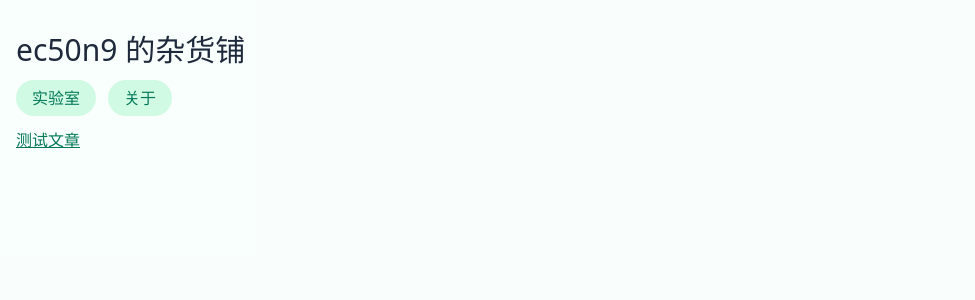
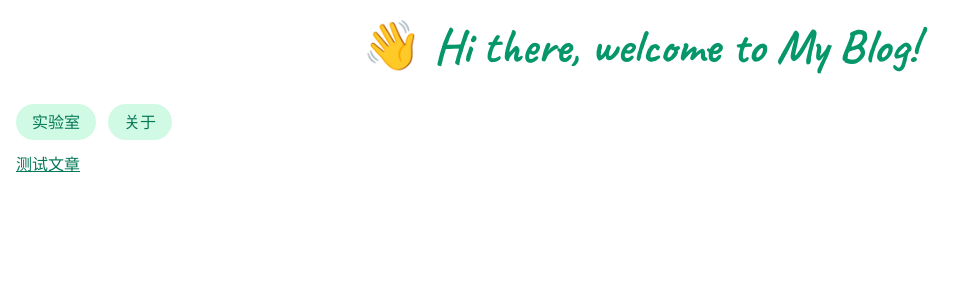
Before and after one commit to ec50n9/blog, a Nuxt app: page / in a window 1280 px wide. Shown: the top 300 px of the page, without its empty margins (0-975 px from the left). Built offline with nearby package versions, Linux system fonts and the light colour scheme.

Commit message:
引入字体

```diff
--- a/app.vue
+++ b/app.vue
@@ -30,4 +30,9 @@ import '@unocss/reset/tailwind-compat.css'
   opacity: 0;
   transform: rotate3d(1, 1, 1, 15deg);
 }
+
+@font-face {
+  font-family: 'Caveat';
+  src: url('~/assets/fonts/Caveat-VariableFont_wght.ttf');
+}
 </style>
--- a/layouts/default.vue
+++ b/layouts/default.vue
@@ -2,7 +2,7 @@
 </script>
 
 <template>
-  <div class="min-h-screen bg-emerald-50/30 c-slate-7">
+  <div class="min-h-screen bg-white c-slate-7">
     <slot />
     <AppFooter />
   </div>
--- a/pages/index.vue
+++ b/pages/index.vue
@@ -21,7 +21,7 @@ const articleList = useState<Article[]>("articleList", () => [
 
 <template>
   <div>
-    <AppHeader title="ec50n9 的杂货铺" />
+    <p class="py-4 px-8 text-center leading-tight text-5xl font-bold font-stylish c-emerald-6"> 👋 Hi there, welcome to My Blog! </p>
     <AppNav class="mt-3 px-4" :nav-list="navList" />
     <ArticleList class="mt-3 px-4" :article-list="articleList" />
   </div>
--- a/uno.config.ts
+++ b/uno.config.ts
@@ -1,5 +1,5 @@
 import { defineConfig } from "unocss";
 
 export default defineConfig({
-  // ...UnoCSS options
+  rules: [["font-stylish", { 'font-family': "Caveat" }]],
 });
```
Also changed, not shown: assets/fonts/Caveat-VariableFont_wght.ttf (added).
